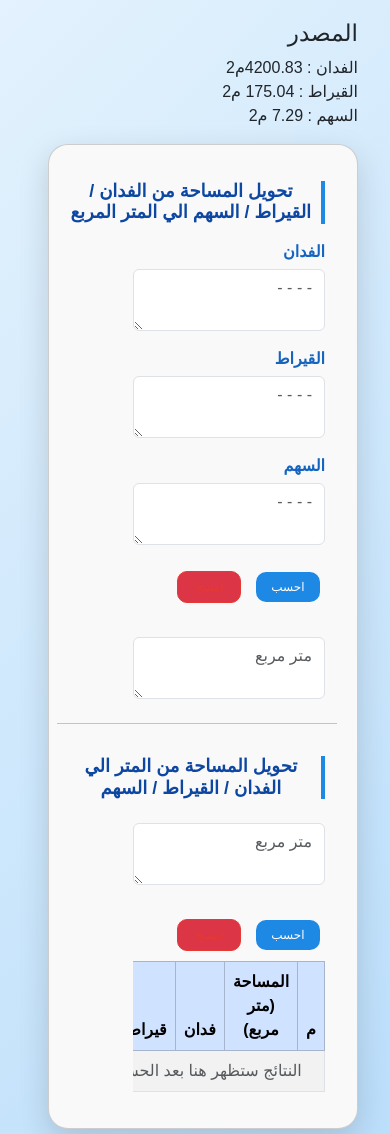
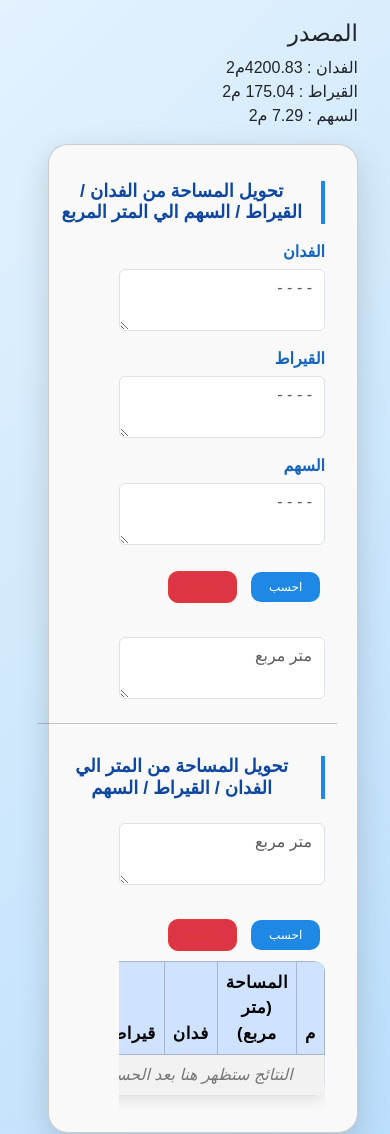
Before and after one commit to mostafasaad700/calculation, a plain HTML site: page index.html in a window 390 px wide. Shown: the top 1134 px of the page. Drawn offline with Linux system fonts and the light colour scheme.

Commit message:
Update style.css

```diff
--- a/style.css
+++ b/style.css
@@ -42,13 +42,13 @@ label {
   margin-bottom: 5px;
 }
 
-input {
+textarea {
   border: 2px solid #90caf9;
   border-radius: 10px;
   transition: 0.3s ease;
 }
 
-input:focus {
+textarea:focus {
   border-color: #1565c0;
   box-shadow: 0 0 8px rgba(21, 101, 192, 0.3);
 }
@@ -111,7 +111,7 @@ button {
     font-size: 12px !important;
   }
 
-  input {
+  textarea{
     width: 100% !important;
   }
 }
@@ -138,3 +138,52 @@ button {
     opacity: 1;
   }
 }
+/* تنسيق الجدول العام */
+#resultTable {
+  border-radius: 12px;
+  overflow: hidden;
+  box-shadow: 0 4px 15px rgba(0, 0, 0, 0.1);
+  background-color: #ffffff;
+}
+
+/* تنسيق عنوان الجدول */
+#resultTable thead {
+  background: linear-gradient(90deg, #007bff 0%, #00b4d8 100%);
+  color: #fff;
+  font-size: 1.05rem;
+  letter-spacing: 0.5px;
+}
+
+/* الخط داخل الجدول */
+#resultTable tbody td {
+  font-size: 1rem;
+  color: #333;
+  vertical-align: middle;
+  transition: all 0.2s ease-in-out;
+}
+
+/* تأثير عند مرور الماوس */
+#resultTable tbody tr:hover {
+  background-color: #e8f4ff;
+  transform: scale(1.01);
+}
+
+/* صف التنبيه */
+#resultTable tbody td.text-danger {
+  background-color: #ffe6e6;
+  color: #b30000;
+  font-weight: 500;
+}
+
+/* صف الرسالة الافتراضية */
+#resultTable tbody td.text-muted {
+  font-style: italic;
+  color: #777 !important;
+}
+
+/* تحسين المظهر في الشاشات الصغيرة */
+@media (max-width: 768px) {
+  #resultTable {
+    font-size: 0.9rem;
+  }
+}
```
